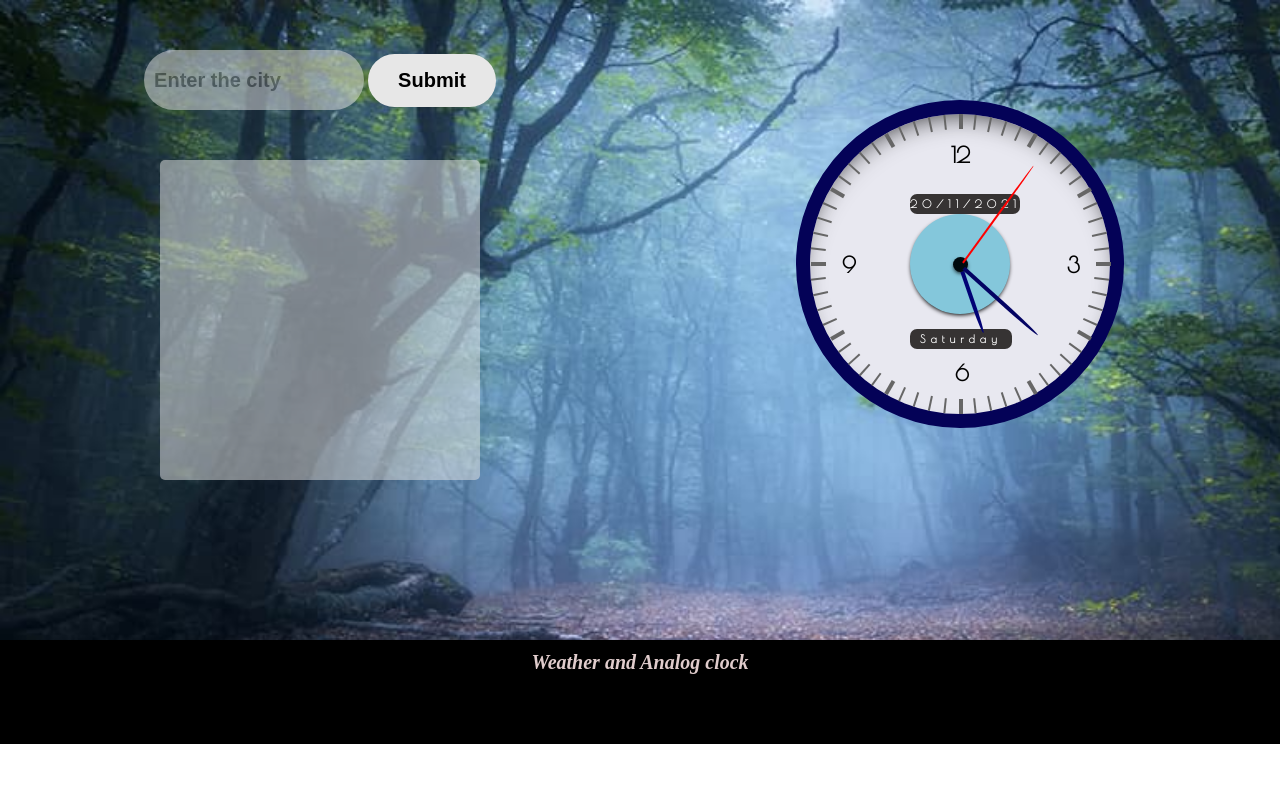
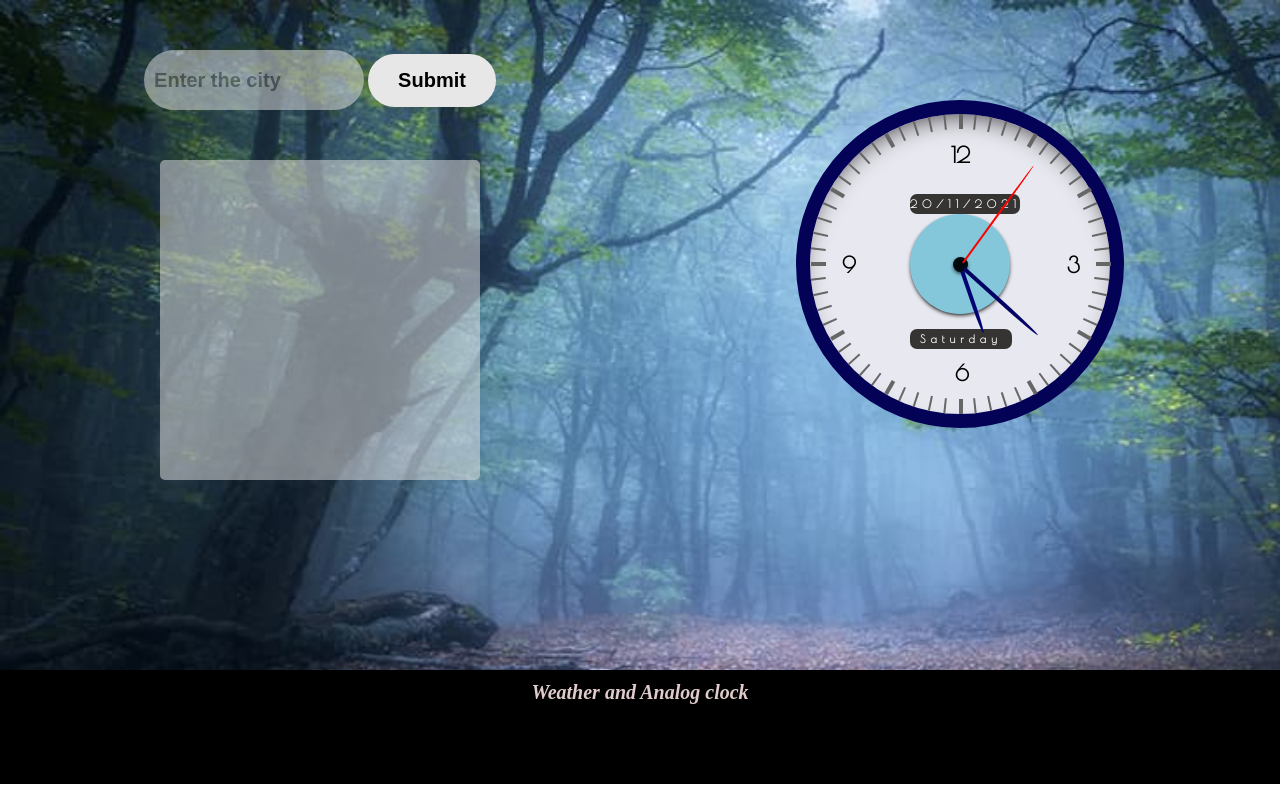
Before and after one commit to Adyasha28/weatherAPI_Clock, a plain HTML site: page index.html in a window 1280 px wide. Drawn offline with nearby package versions, Linux system fonts and the light colour scheme.

Commit message:
Update style.css

```diff
--- a/style.css
+++ b/style.css
@@ -176,8 +176,8 @@ footer{
     font-style: italic;
     font-weight: bold;
     font-size: 20px;
-    margin-top:110px;
-    height:80px;
+    margin-top:140px;
+    height:90px;
 }
 
 .grid-container {
```
